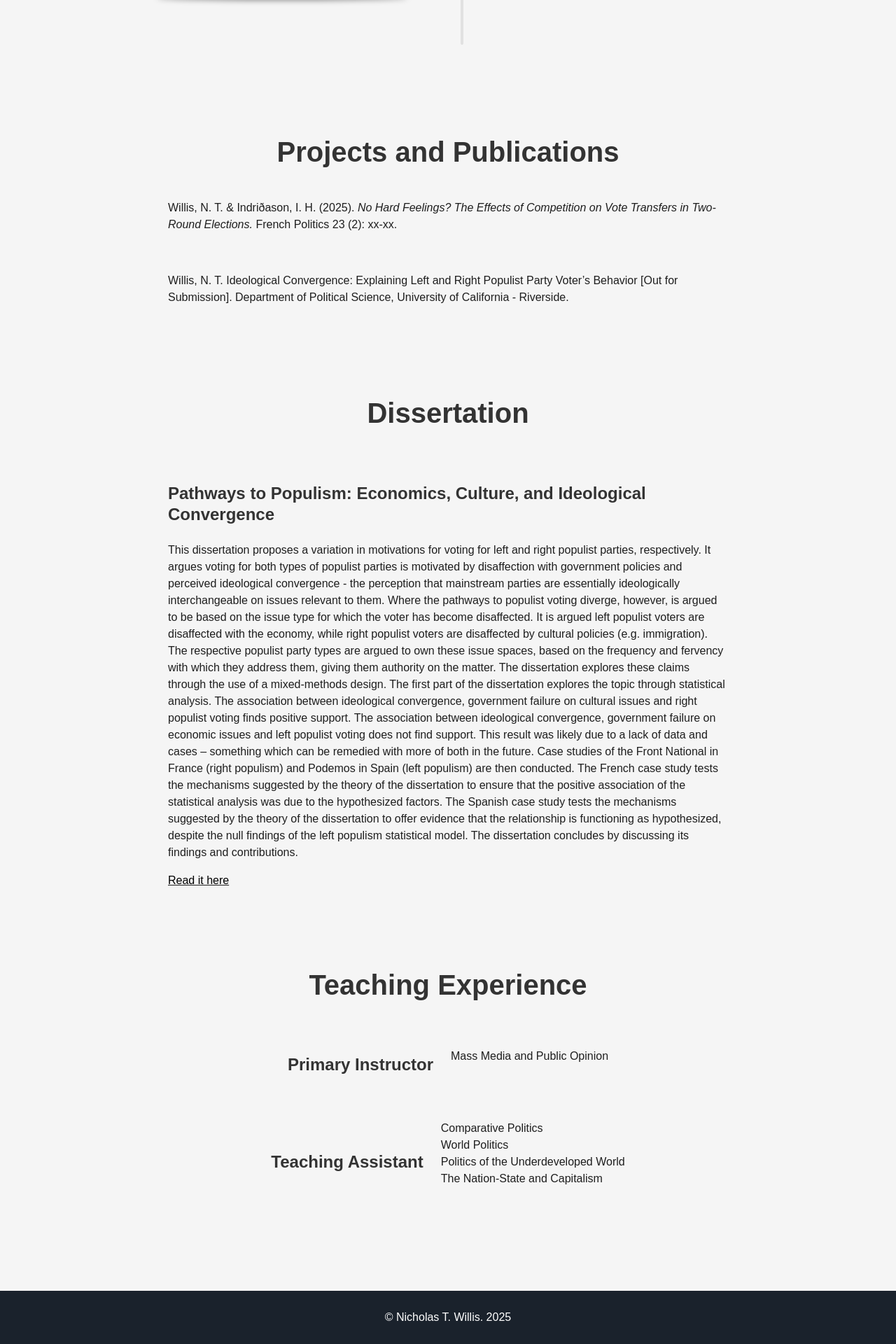
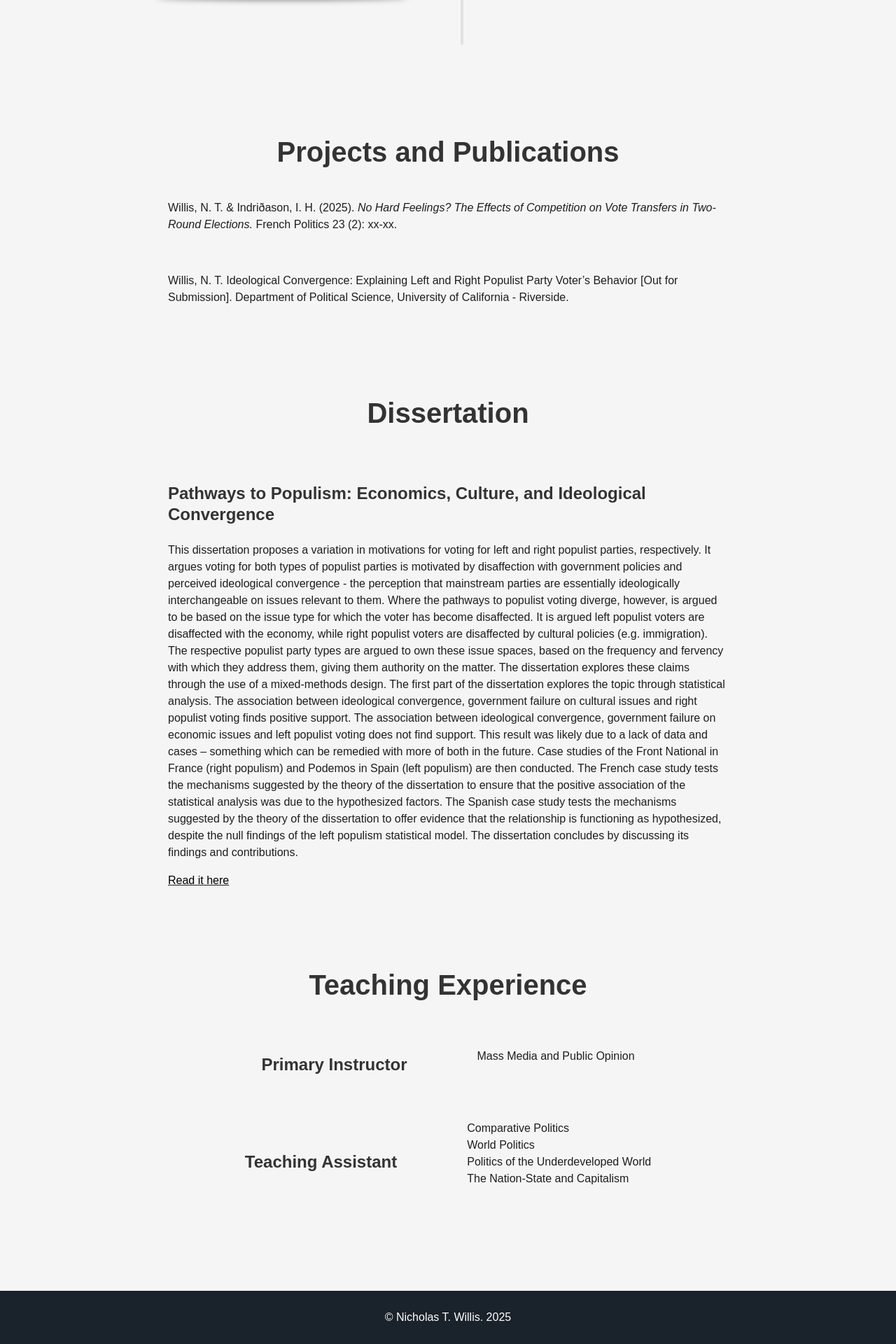
Before and after one commit to SimplyWillis/nicholastwillis, a Jekyll site: the page built from index.html, in a window 1280 px wide. Shown: the part 2301-4221 px from the top of the page at 70% size. Built offline with Jekyll 4.4.1, drawn with Linux system fonts in a browser that asks for light colours; nearby versions of some CDN libraries.

Commit message:
Update teachingexperience.html

```diff
--- a/_includes/teachingexperience.html
+++ b/_includes/teachingexperience.html
@@ -3,7 +3,7 @@
 .teachcontainer {
   display: flex;
   align-items: center;
-  column-gap: 25px;
+  column-gap: 100px;
   justify-content: center;
 }
 </style>
```
